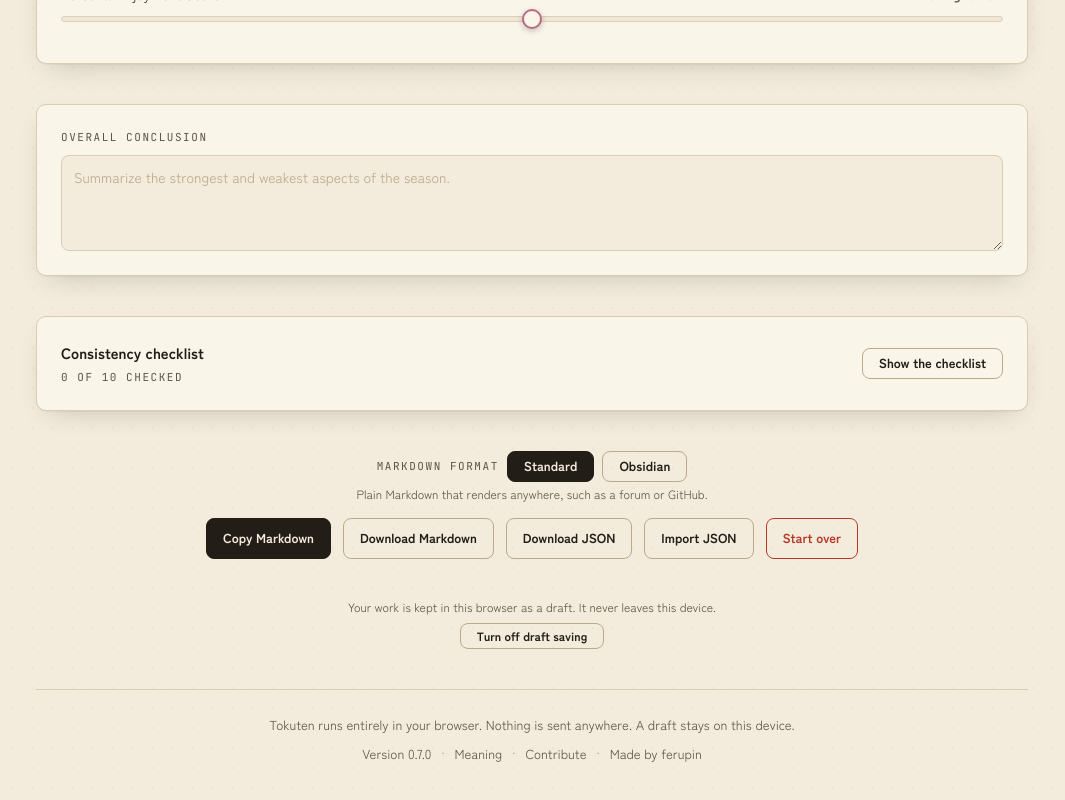
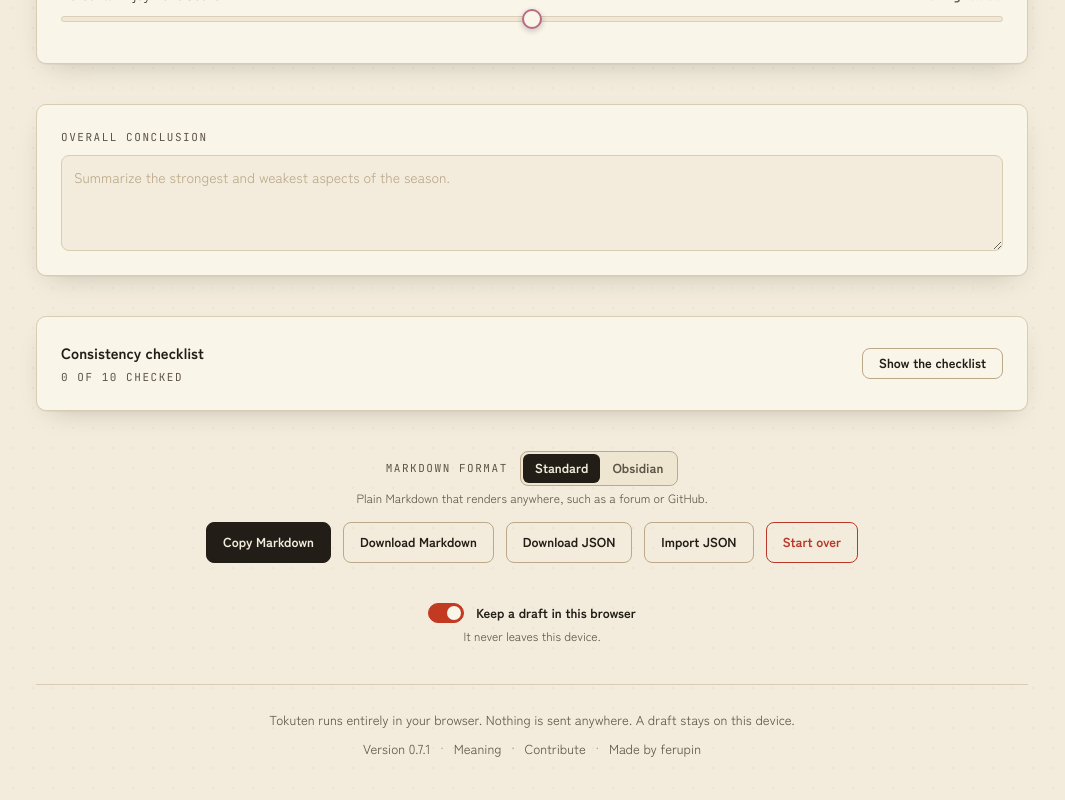
Before and after one commit to ferupin/tokuten, a Next.js app: page / in a window 1280 px wide. Shown: the part 2533-3333 px from the top of the page, without its empty margins (108-1173 px from the left). Built offline with nearby package versions, Linux system fonts and the light colour scheme; a web font is replaced by a local one.

Commit message:
fix(draft): do not offer a restore when work is already in memory

```diff
--- a/package.json
+++ b/package.json
@@ -1,6 +1,6 @@
 {
   "name": "tokuten",
-  "version": "0.7.0",
+  "version": "0.7.1",
   "private": true,
   "description": "Tokuten (特点): a scoring tool for tokusatsu seasons, built on the Kijun (基準) method.",
   "scripts": {
--- a/src/changelog/entries.ts
+++ b/src/changelog/entries.ts
@@ -31,6 +31,62 @@ export interface Release {
 }
 
 export const releases: Release[] = [
+  {
+    version: "0.7.1",
+    date: "2026-11-13",
+    sentaiProfileVersion: 1,
+    title: { en: "Calmer draft controls", "pt-BR": "Controles do rascunho mais calmos" },
+    summary: {
+      en: "The draft notice no longer repeats when you move between pages, it stays in view until you answer it, and the footer has fewer things that look like buttons.",
+      "pt-BR":
+        "O aviso do rascunho não se repete mais quando você troca de página, fica à vista até você responder, e o rodapé tem menos coisas que parecem botões.",
+    },
+    groups: [
+      {
+        area: "interface",
+        items: [
+          {
+            en: "Fixed: going to Meaning or Version and coming back offered to restore a draft that was already restored. The notice now appears only when nothing is in progress, that is, after a reload or a new visit.",
+            "pt-BR":
+              "Corrigido: ir para Significado ou Versão e voltar oferecia restaurar um rascunho que já tinha sido restaurado. O aviso agora aparece só quando não há nada em andamento, ou seja, após recarregar ou numa nova visita.",
+          },
+          {
+            en: "The draft notice is now a slim strip under the header. It follows you while you scroll, does not cover the page, and stays until you restore or discard. On narrow screens it shortens to two lines.",
+            "pt-BR":
+              "O aviso do rascunho agora é uma faixa fina sob o cabeçalho. Ela acompanha a rolagem, não cobre a página e fica até você restaurar ou descartar. Em telas estreitas ela se reduz a duas linhas.",
+          },
+          {
+            en: "Keeping a draft is now a switch instead of two buttons, with a quiet Delete draft link beside the status. Settings that stay on or off now look different from actions that do something.",
+            "pt-BR":
+              "Manter um rascunho agora é um interruptor em vez de dois botões, com um link discreto Apagar rascunho ao lado do status. Ajustes que ficam ligados ou desligados agora parecem diferentes de ações que fazem algo.",
+          },
+          {
+            en: "The Markdown format is a single segmented control and works with the arrow keys.",
+            "pt-BR": "O formato do Markdown é um único controle segmentado e funciona com as setas do teclado.",
+          },
+        ],
+      },
+      {
+        area: "quality",
+        items: [
+          {
+            en: "Checked in the browser: a reload still offers the draft, while moving between pages, using the back button and returning from the changelog does not. The two controls work with the keyboard.",
+            "pt-BR":
+              "Conferido no navegador: recarregar ainda oferece o rascunho, enquanto trocar de página, usar o botão voltar e retornar do changelog não oferece. Os dois controles funcionam com o teclado.",
+          },
+        ],
+      },
+      {
+        area: "docs",
+        items: [
+          {
+            en: "ADR 0009 and the design system describe the new rule and the two controls.",
+            "pt-BR": "O ADR 0009 e o design system descrevem a nova regra e os dois controles.",
+          },
+        ],
+      },
+    ],
+  },
   {
     version: "0.7.0",
     date: "2026-11-12",
--- /dev/null
+++ b/src/components/ui/segmented.tsx
@@ -0,0 +1,58 @@
+"use client";
+
+import { useRef, type KeyboardEvent } from "react";
+
+interface SegmentedProps<T extends string> {
+  label: string;
+  value: T;
+  options: readonly { value: T; label: string }[];
+  onChange: (value: T) => void;
+}
+
+/**
+ * Pick one of a few options, shown as one piece instead of separate buttons.
+ * Arrow keys move the choice, as in any radio group.
+ */
+export function Segmented<T extends string>({ label, value, options, onChange }: SegmentedProps<T>) {
+  const refs = useRef<(HTMLButtonElement | null)[]>([]);
+
+  const move = (e: KeyboardEvent, index: number) => {
+    const step = e.key === "ArrowRight" || e.key === "ArrowDown" ? 1 : e.key === "ArrowLeft" || e.key === "ArrowUp" ? -1 : 0;
+    if (!step) return;
+    e.preventDefault();
+    const next = (index + step + options.length) % options.length;
+    onChange(options[next].value);
+    refs.current[next]?.focus();
+  };
+
+  return (
+    <div
+      role="radiogroup"
+      aria-label={label}
+      className="inline-flex rounded-lg border p-0.5"
+      style={{ background: "var(--surface-2)", borderColor: "var(--line-strong)" }}
+    >
+      {options.map((o, i) => {
+        const on = o.value === value;
+        return (
+          <button
+            key={o.value}
+            ref={(el) => {
+              refs.current[i] = el;
+            }}
+            type="button"
+            role="radio"
+            aria-checked={on}
+            tabIndex={on ? 0 : -1}
+            onClick={() => onChange(o.value)}
+            onKeyDown={(e) => move(e, i)}
+            className="cursor-pointer rounded-md border-0 px-3 py-1 text-[13px] font-semibold transition-colors"
+            style={{ background: on ? "var(--ink)" : "transparent", color: on ? "var(--bg)" : "var(--ink-soft)" }}
+          >
+            {o.label}
+          </button>
+        );
+      })}
+    </div>
+  );
+}
--- /dev/null
+++ b/src/components/ui/switch.tsx
@@ -0,0 +1,42 @@
+"use client";
+
+interface SwitchProps {
+  checked: boolean;
+  onChange: (checked: boolean) => void;
+  /** Visible label. It is also the accessible name. */
+  label: string;
+}
+
+/**
+ * An on or off setting, as opposed to a button that does something. The track
+ * takes the accent color when on, so the state reads at a glance without text.
+ */
+export function Switch({ checked, onChange, label }: SwitchProps) {
+  return (
+    <button
+      type="button"
+      role="switch"
+      aria-checked={checked}
+      onClick={() => onChange(!checked)}
+      className="inline-flex cursor-pointer items-center gap-3 border-0 bg-transparent p-0 text-left text-[13px] font-semibold text-ink"
+    >
+      <span
+        aria-hidden
+        className="relative inline-block h-5 w-9 shrink-0 rounded-full border transition-colors"
+        style={{
+          background: checked ? "var(--accent)" : "var(--surface-2)",
+          borderColor: checked ? "var(--accent)" : "var(--line-strong)",
+        }}
+      >
+        <span
+          className="absolute left-0.5 top-0.5 h-3.5 w-3.5 rounded-full transition-transform"
+          style={{
+            background: checked ? "var(--accent-ink)" : "var(--ink-soft)",
+            transform: checked ? "translateX(16px)" : "translateX(0)",
+          }}
+        />
+      </span>
+      {label}
+    </button>
+  );
+}
--- a/src/features/evaluation/draft.tsx
+++ b/src/features/evaluation/draft.tsx
@@ -2,6 +2,7 @@
 
 import { useCallback, useEffect, useRef, useState } from "react";
 import { isBlank } from "@/core/draft";
+import { Switch } from "@/components/ui/switch";
 import type { Evaluation } from "@/core/types";
 import { useI18n } from "@/i18n";
 import { clearDraft, readDraft, readPreferences, writeDraft, writePreferences } from "./persistence";
@@ -38,14 +39,17 @@ export function useDraft(): DraftController {
   const [savedAt, setSavedAt] = useState<string | null>(null);
   const [failed, setFailed] = useState(false);
 
-  // Read preferences and any stored draft once, after mount.
+  // Read preferences and any stored draft once, after mount. When the page is
+  // opened again by navigating inside the app, the work is still in memory and
+  // already matches the draft, so there is nothing to offer back.
   useEffect(() => {
     const prefs = readPreferences();
     setEnabledState(prefs.draft);
-    const found = prefs.draft ? readDraft(profile) : { ok: false as const };
+    const inMemory = !isBlank(profile, useEvaluationStore.getState().evaluation);
+    const found = prefs.draft && !inMemory ? readDraft(profile) : { ok: false as const };
     if (found.ok && !isBlank(profile, found.evaluation)) {
       setPending({ evaluation: found.evaluation, savedAt: found.savedAt });
-    } else if (prefs.mode) {
+    } else if (!inMemory && prefs.mode) {
       setMode(prefs.mode);
     }
     setReady(true);
@@ -145,54 +149,70 @@ function formatWhen(iso: string, locale: string, withDate: boolean) {
     : d.toLocaleTimeString(locale, { hour: "2-digit", minute: "2-digit" });
 }
 
-/** Offers a stored draft back, right under the header. */
+/**
+ * Offers a stored draft back. It is a slim strip that rides under the header,
+ * so it stays in view while scrolling, never covers the content and does not
+ * compete with the back to top button. It stays until you choose.
+ */
 export function DraftBanner({ draft }: { draft: DraftController }) {
   const { t, locale } = useI18n();
   if (!draft.pending) return null;
   const when = formatWhen(draft.pending.savedAt, locale, true);
   return (
-    <section role="region" aria-label={t("draft.foundTitle")} className="card no-print flex flex-wrap items-center justify-between gap-3 p-4" style={{ borderColor: "var(--accent)" }}>
-      <div className="min-w-0 flex-1">
-        <p className="m-0 font-bold">{t("draft.foundTitle")}</p>
-        <p className="m-0 text-[13px] text-soft">{t("draft.foundText", { when })}</p>
-      </div>
-      <div className="flex flex-wrap gap-2">
-        <button type="button" className="btn" onClick={draft.restore}>
-          {t("draft.restore")}
-        </button>
-        <button type="button" className="btn ghost" onClick={draft.discard}>
-          {t("draft.discard")}
-        </button>
-      </div>
-    </section>
-  );
-}
-
-/** One quiet line that says where the work is kept, with the controls. */
-export function DraftStatus({ draft }: { draft: DraftController }) {
-  const { t, locale } = useI18n();
-  const text = draft.failed
-    ? t("draft.failed")
-    : !draft.enabled
-      ? t("draft.off")
-      : draft.savedAt
-        ? t("draft.saved", { time: formatWhen(draft.savedAt, locale, false) })
-        : t("draft.on");
-  return (
-    <div className="no-print flex flex-col items-center gap-2 text-center" data-testid="draft-status">
-      <p className="m-0 max-w-xl text-xs text-soft" role="status">
-        {text}
-      </p>
-      <div className="flex flex-wrap justify-center gap-2">
-        {draft.enabled && draft.savedAt && (
-          <button type="button" className="btn ghost !py-1 !text-xs" onClick={draft.remove}>
-            {t("draft.delete")}
+    <div
+      role="region"
+      aria-label={t("draft.foundTitle")}
+      className="border-t"
+      style={{ background: "var(--surface-2)", borderColor: "var(--line)" }}
+    >
+      <div className="mx-auto flex max-w-5xl items-center gap-x-4 gap-y-2 px-4 py-2">
+        <span aria-hidden className="h-2 w-2 shrink-0 rounded-full" style={{ background: "var(--accent)" }} />
+        <p className="m-0 min-w-0 flex-1 text-[13px] leading-snug">
+          <strong>{t("draft.foundTitle")}.</strong>{" "}
+          <span className="hidden text-soft sm:inline">{t("draft.foundText", { when })}</span>
+          <span className="block text-soft sm:hidden">{t("draft.foundWhen", { when })}</span>
+        </p>
+        <div className="flex shrink-0 flex-col gap-1.5 min-[480px]:flex-row min-[480px]:gap-2">
+          <button type="button" className="btn !py-1 !text-xs" onClick={draft.restore}>
+            {t("draft.restore")}
           </button>
-        )}
-        <button type="button" className="btn ghost !py-1 !text-xs" onClick={() => draft.setEnabled(!draft.enabled)}>
-          {draft.enabled ? t("draft.turnOff") : t("draft.turnOn")}
-        </button>
+          <button type="button" className="btn ghost !py-1 !text-xs" onClick={draft.discard}>
+            {t("draft.discard")}
+          </button>
+        </div>
       </div>
     </div>
   );
 }
+
+/** Where the work is kept: one switch, one line of status, and a quiet way to delete. */
+export function DraftStatus({ draft }: { draft: DraftController }) {
+  const { t, locale } = useI18n();
+  const status = draft.failed
+    ? t("draft.failed")
+    : !draft.enabled
+      ? t("draft.hintOff")
+      : draft.savedAt
+        ? `${t("draft.savedAt", { time: formatWhen(draft.savedAt, locale, false) })}. ${t("draft.hintOn")}`
+        : t("draft.hintOn");
+  return (
+    <div className="no-print flex flex-col items-center gap-1 text-center" data-testid="draft-status">
+      <Switch checked={draft.enabled} onChange={draft.setEnabled} label={t("draft.switchLabel")} />
+      <p className="m-0 max-w-xl text-xs text-soft" role="status">
+        {status}
+        {draft.enabled && draft.savedAt && (
+          <>
+            {" "}
+            <button
+              type="button"
+              onClick={draft.remove}
+              className="cursor-pointer border-0 bg-transparent p-0 text-xs text-soft underline underline-offset-2 hover:text-ink"
+            >
+              {t("draft.delete")}
+            </button>
+          </>
+        )}
+      </p>
+    </div>
+  );
+}
--- a/src/features/evaluation/evaluator.tsx
+++ b/src/features/evaluation/evaluator.tsx
@@ -68,11 +68,10 @@ export function Evaluator() {
           <LanguageSwitch />
           <ThemeToggle />
         </div>
+        <DraftBanner draft={draft} />
       </header>
 
       <main id="main" className="mx-auto max-w-5xl space-y-10 px-4 pb-24 pt-10">
-        <DraftBanner draft={draft} />
-
         <section>
           <p className="label m-0">{t(`profiles.${profile.id}.name`)}</p>
           <h1 className="mb-2 mt-2 font-display text-[clamp(30px,5.5vw,52px)] font-normal leading-[1.05]">{t("app.tagline")}</h1>
--- a/src/features/result/actions-bar.tsx
+++ b/src/features/result/actions-bar.tsx
@@ -4,6 +4,7 @@ import { useEffect, useRef, useState } from "react";
 import { EXPORT_FORMATS, exportAs, type ExportFormat } from "@/core/export";
 import { parseEnvelope, toEnvelope } from "@/core/schema";
 import type { EvaluationResult } from "@/core/types";
+import { Segmented } from "@/components/ui/segmented";
 import { useI18n } from "@/i18n";
 import { readPreferences, writePreferences } from "@/features/evaluation/persistence";
 import { useEvaluationStore } from "@/features/evaluation/use-store";
@@ -45,23 +46,20 @@ export function ActionsBar({ result, onMessage }: { result: EvaluationResult; on
   return (
     <div className="no-print flex flex-col items-center gap-4">
       <div className="flex flex-col items-center gap-1">
-        <div role="radiogroup" aria-label={t("actions.format")} className="inline-flex items-center gap-2">
+        <div className="flex flex-wrap items-center justify-center gap-3">
           <span className="label">{t("actions.format")}</span>
-          {EXPORT_FORMATS.map((f) => (
-            <button
-              key={f}
-              type="button"
-              role="radio"
-              aria-checked={format === f}
-              className={`btn !py-1 ${format === f ? "" : "ghost"}`}
-              onClick={() => {
-                setFormat(f);
-                writePreferences({ format: f });
-              }}
-            >
-              {t(f === "obsidian" ? "actions.formatObsidian" : "actions.formatStandard")}
-            </button>
-          ))}
+          <Segmented
+            label={t("actions.format")}
+            value={format}
+            options={EXPORT_FORMATS.map((f) => ({
+              value: f,
+              label: t(f === "obsidian" ? "actions.formatObsidian" : "actions.formatStandard"),
+            }))}
+            onChange={(f) => {
+              setFormat(f);
+              writePreferences({ format: f });
+            }}
+          />
         </div>
         <p className="m-0 text-xs text-soft">
           {t(format === "obsidian" ? "actions.formatHintObsidian" : "actions.formatHintStandard")}
--- a/src/i18n/en.ts
+++ b/src/i18n/en.ts
@@ -316,15 +316,15 @@ export const en = {
   draft: {
     foundTitle: "A saved draft was found",
     foundText: "It was kept in this browser on {when}. Restore it to continue, or discard it to start fresh.",
+    foundWhen: "Saved {when}",
     restore: "Restore draft",
     discard: "Discard",
-    on: "Your work is kept in this browser as a draft. It never leaves this device.",
-    saved: "Draft saved in this browser at {time}. It never leaves this device.",
-    off: "Draft saving is off. Reloading or closing the page clears your work. Export JSON to keep it.",
+    switchLabel: "Keep a draft in this browser",
+    savedAt: "Saved at {time}",
+    hintOn: "It never leaves this device.",
+    hintOff: "Reloading or closing the page clears your work. Export JSON to keep it.",
     failed: "The draft could not be saved in this browser. Export JSON to keep your work.",
     delete: "Delete draft",
-    turnOff: "Turn off draft saving",
-    turnOn: "Turn on draft saving",
   },
   export: {
     quickNote: "Quick evaluation: each category grade was set directly, without subcriteria.",
--- a/src/i18n/pt-BR.ts
+++ b/src/i18n/pt-BR.ts
@@ -312,15 +312,15 @@ export const ptBR: Messages = {
   draft: {
     foundTitle: "Um rascunho salvo foi encontrado",
     foundText: "Ele foi guardado neste navegador em {when}. Restaure para continuar ou descarte para começar do zero.",
+    foundWhen: "Salvo em {when}",
     restore: "Restaurar rascunho",
     discard: "Descartar",
-    on: "Seu trabalho fica neste navegador como rascunho. Ele nunca sai deste dispositivo.",
-    saved: "Rascunho salvo neste navegador às {time}. Ele nunca sai deste dispositivo.",
-    off: "O rascunho está desligado. Recarregar ou fechar a página apaga o seu trabalho. Exporte o JSON para guardá-lo.",
+    switchLabel: "Manter um rascunho neste navegador",
+    savedAt: "Salvo às {time}",
+    hintOn: "Ele nunca sai deste dispositivo.",
+    hintOff: "Recarregar ou fechar a página apaga o seu trabalho. Exporte o JSON para guardá-lo.",
     failed: "Não foi possível salvar o rascunho neste navegador. Exporte o JSON para guardar seu trabalho.",
     delete: "Apagar rascunho",
-    turnOff: "Desligar o rascunho",
-    turnOn: "Ligar o rascunho",
   },
   export: {
     quickNote: "Avaliação rápida: a nota de cada categoria foi definida diretamente, sem subcritérios.",
```
Also changed, not shown: 4 other files (tests, documents, lock files or other folders).
